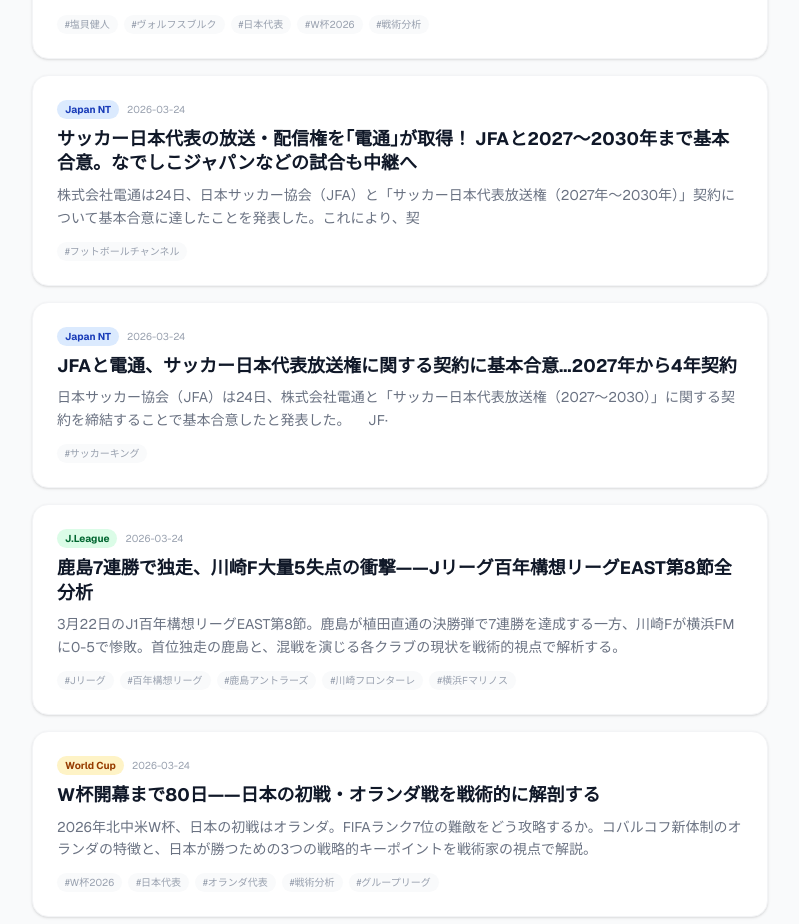
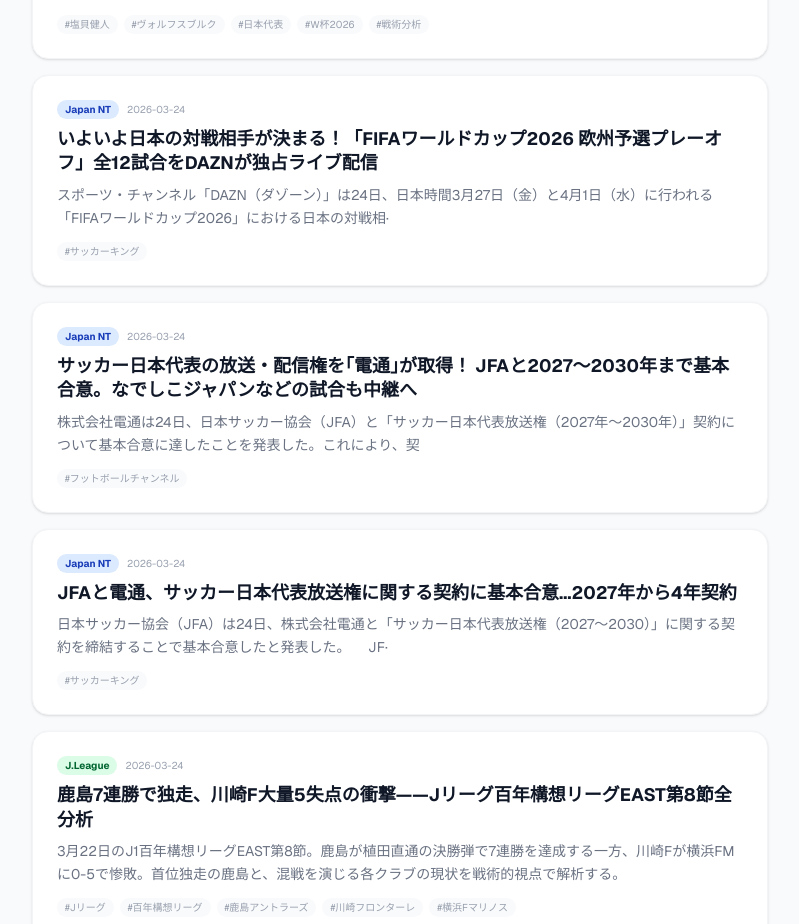
Before and after one commit to shunfreestyle/wc2026site, a Next.js app: page /articles in a window 1280 px wide. Shown: the part 963-1887 px from the top of the page, without its empty margins (240-1039 px from the left). Built offline with nearby package versions, Linux system fonts and the light colour scheme.

Commit message:
feat: add article "いよいよ日本の対戦相手が決まる！「FIFAワールドカップ2026 欧州予選プレーオフ」全12試合をD"

```diff
--- a/src/data/articles.ts
+++ b/src/data/articles.ts
@@ -12,6 +12,60 @@ export type Article = {
 };
 
 export const articles: Article[] = [
+  {
+    id: "1774345939003",
+    slug: "fifa2026-12dazn-mn4frcqj",
+    title: "いよいよ日本の対戦相手が決まる！「FIFAワールドカップ2026 欧州予選プレーオフ」全12試合をDAZNが独占ライブ配信",
+    excerpt: "スポーツ・チャンネル「DAZN（ダゾーン）」は24日、日本時間3月27日（金）と4月1日（水）に行われる「FIFAワールドカップ2026」における日本の対戦相·",
+    category: "日本代表" as const,
+    tags: ["サッカーキング"],
+    publishedAt: "2026-03-24",
+    isPopular: false,
+    content: `# 日本の次なる敵はこいつだ。W杯欧州予選プレーオフ全12試合、DAZNで独占配信
+
+動画配信サービス「DAZN」が大型企画を打ち出した。2026年FIFAワールドカップの欧州予選プレーオフ全12試合を、独占ライブ配信する。日本代表の進路を左右する重要な試合だけに、視聴環境の整備は急務だ。
+
+## 3月27日と4月1日。運命の決戦が始まる
+
+プレーオフは日本時間3月27日（金）と4月1日（水）にかけて開催される。全12試合の生配信により、日本代表が次のラウンドで対戦する相手が決定する仕組みだ。
+
+欧州勢のしのぎを削る戦いの行方は、日本の今後を大きく左右する。どのチームが勝ち上がるのか。その過程を完全網羅できる環境が整った。
+
+<div class="highlight-box">
+<span class="point-label">POINT 1</span>
+<span class="point-title">全試合をDAZNが独占中継</span>
+<p class="point-body">プレーオフ全12試合を一手に手がけるのは<strong>DAZN</strong>。日本の対戦相手を確定させるという重要な局面を、ユーザーは漏らさず追える環境が実現する。</p>
+</div>
+
+## 日本代表の運命を左右するプレーオフ
+
+2026年大会の欧州予選は、上位8チームがプレーオフへ進出する。ここで勝ち残ったチームが、最終的にカタール大会の舞台へ駒を進めることになる。
+
+日本がすでに突破を決めている以上、次は相手チーム選定が焦眉の課題だ。欧州の強豪がしのぎを削る中、どのチームが勝ち抜けるか。その結果次第で、日本代表の準備方針も大きく変わる。
+
+強豪との対戦を望むのか、相対的に有利な相手との対戦を想定するのか。戦術面での判断材料となる以上、プレーオフの推移は単なる情報ではなく、戦略立案の核となる。
+
+DAZNによる全試合配信は、こうした状況判断を素早く、そして正確に行うために不可欠だ。日本代表スタッフも視聴するであろうこれらの試合から、得られる情報は多い。
+
+<div class="highlight-box">
+<span class="point-label">POINT 2</span>
+<span class="point-title">8チームの激突で相手が決定</span>
+<p class="point-body">欧州予選を突破した<strong>8強</strong>が闘う。日本との対戦相手も、このプレーオフの結果によって初めて判明する重要なステージだ。</p>
+</div>
+
+## 配信体制の充実は視聴者へのサービス
+
+スポーツ観戦における配信環境の充実は、もはや必須である。DAZNが12試合全てを独占配信する決定は、ユーザーの満足度を高めるだけでなく、日本代表の分析環境も整備する。
+
+相手チームの選定後、日本代表はより詳細な対策を講じなければならない。その際、プレーオフの映像資料がどれだけ揃っているかが、準備の質を左右する。DAZNの配信により、こうした準備面での課題も一つ解消される。
+
+強化試合や本大会への道は、こうした細部の詰めから始まる。配信体制の充実は、まさに現代サッカーにおける「強化体制の一部」と言えるだろう。
+
+<div class="summary-card">
+  <div class="summary-label">SUMMARY</div>
+  <p>欧州予選プレーオフの全12試合をDAZNが独占配信。日本代表の対戦相手を決める重要な試合の数々を、完全網羅できる体制が整った。戦術分析から本大会準備まで、配信の充実度が日本代表の準備を支援する。</p>
+</div>`,
+  },
   {
     id: "1774342208751",
     slug: "dentsu-japan-broadcast-rights-2027-2030-fc",
```
